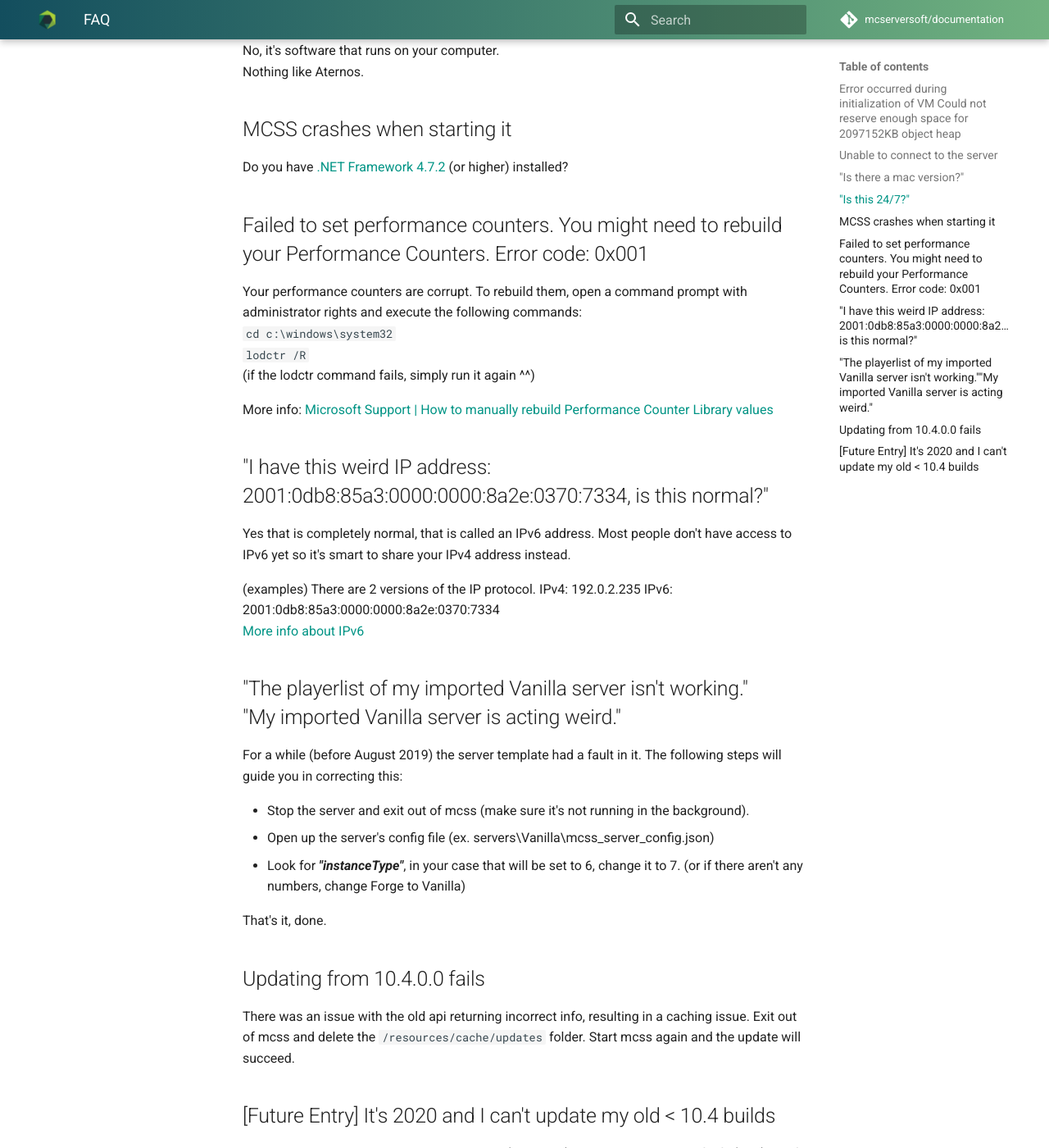
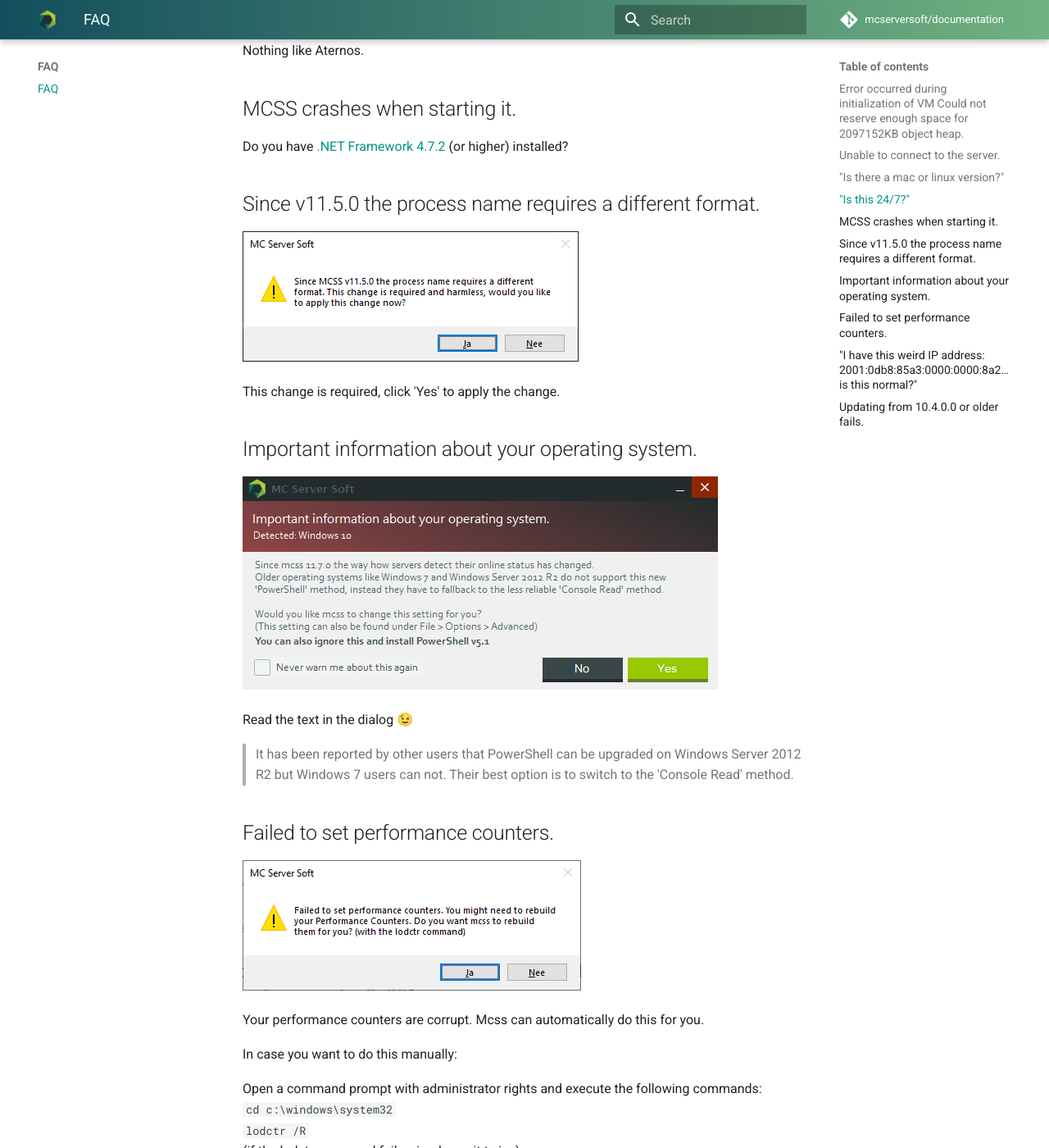
Before and after one commit to mcserversoft/documentation, an MkDocs documentation site: the page built from docs/faq.md, in a window 1280 px wide and 1400 px high, scrolled down 1245 px. Shown: the whole window at 82% size. Built offline with MkDocs 1.6.1 and Material for MkDocs 9.7.7, drawn with Linux system fonts in a browser that asks for light colours; comment, search, counter and statistics services are not loaded; some of the changed text lies outside the part shown.

Commit message:
Added faq

```diff
--- a/docs/faq.md
+++ b/docs/faq.md
@@ -2,19 +2,20 @@
 
 ---
 
-*   [Error occurred during initialization of VM Could not reserve enough space for 2097152KB object heap](#error-occurred-during-initialization-of-vm)
-*   [Unable to connect to the server](#unable-to-connect-to-the-server)
-*   [Is there a mac version?](#is-there-a-mac-version)
+*   [Error occurred during initialization of VM Could not reserve enough space for 2097152KB object heap.](#error-occurred-during-initialization-of-vm)
+*   [Unable to connect to the server.](#unable-to-connect-to-the-server)
+*   [Is there a mac or linux version?](#is-there-a-mac-version)
 *   [Is this 24/7?](#is-this-24-7)
-*   [MCSS crashes when starting it](#mcss-crashes-when-starting-it)
-*   [Failed to set performance counters. You might need to rebuild your Performance Counters. Error code: 0x001](#failed-to-set-performance-counters)
+*   [MCSS crashes when starting it.](#mcss-crashes-when-starting-it)
+*   [Since v11.5.0 the process name requires a different format.](#process-name-different-format)
+*   [Important information about your operating system.](#important-information-os)
+*   [Failed to set performance counters.](#failed-to-set-performance-counters)
 *   [I have this weird IP address: 2001:0db8:85a3:0000:0000:8a2e:0370:7334, is this normal?](#weird-ip-address)
-*   [Is the MCSSCommunicatorMod also available for older MC versions?](#mcsscommunicatormod-older-mc-versions)
-*   [The playerlist of my imported Vanilla server isn't working.](#the-playerlist-of-my-imported-vanilla-server-is-not-working)
-*   [Updating from 10.4.0.0 fails](#updating-from-10400-fails)
+*   [Updating from 10.4.0.0 or older fails.](#updating-from-10400-fails)
+
 
 <a name="error-occurred-during-initialization-of-vm"></a>
-##Error occurred during initialization of VM Could not reserve enough space for 2097152KB object heap
+## Error occurred during initialization of VM Could not reserve enough space for 2097152KB object heap.
 
 You are likely missing the 64bit version of Java. It's either not installed or needs reinstalling.
 Want to check if it's installed? Open a command prompt and type:
@@ -22,8 +23,9 @@
 
 If it gives you an error, you don't have it installed. You can download it [here](https://java.com/en/download/windows-64bit.jsp).
 
+
 <a name="unable-to-connect-to-the-server"></a>
-##Unable to connect to the server
+## Unable to connect to the server.
 
 As the server owner, try connecting with "localhost" (without the "").
 Works? Great! This means there is nothing wrong with the actual server.
@@ -31,64 +33,78 @@
 However if you want other people to be able to play on your server, you will need to port forward your ip.
 [See section on Port forwarding](../../gettingstarted/portforwarding).
 
+
 <a name="is-there-a-mac-version"></a>
-##"Is there a mac version?"
+## "Is there a mac or linux version?"
 
 No unfortunately there isn't a version for mac. Mcss is Windows only.<br>
 **Supported OSs**: Windows Server (2008R2 SP1/2012/2016), Windows 7, 8 and 10
 
+
 <a name="is-this-24-7"></a>
-##"Is this 24/7?"
+## "Is this 24/7?"
 
 No, it's software that runs on your computer.<br>
 Nothing like Aternos.
 
+
 <a name="mcss-crashes-when-starting-it"></a>
-##MCSS crashes when starting it
+## MCSS crashes when starting it.
 
 Do you have [.NET Framework 4.7.2](https://dotnet.microsoft.com/download/dotnet-framework/net472) (or higher) installed?
 
+
+<a name="process-name-different-format"></a>
+## Since v11.5.0 the process name requires a different format.
+
+![Screenshot of the process name requires different format dialog](assets/screenshots/dialog_regedit_process_name.png)
+
+This change is required, click 'Yes' to apply the change.
+
+
+<a name="important-information-os"></a>
+## Important information about your operating system.
+
+![Screenshot of outdated operating system dialog](assets/screenshots/dialog_outdated_os_powershell.png)
+
+Read the text in the dialog 😉
+
+> It has been reported by other users that PowerShell can be upgraded on Windows Server 2012 R2 but Windows 7 users can not. Their best option is to switch to the 'Console Read' method.
+
+
 <a name="failed-to-set-performance-counters"></a>
-##Failed to set performance counters. You might need to rebuild your Performance Counters. Error code: 0x001
+## Failed to set performance counters.
 
-Your performance counters are corrupt.
-To rebuild them, open a command prompt with administrator rights and execute the following commands:
+![Screenshot of failed to set performance counters dialog](assets/screenshots/dialog_performance_counters.png)
+
+Your performance counters are corrupt. Mcss can automatically do this for you.
+
+In case you want to do this manually:
+
+Open a command prompt with administrator rights and execute the following commands:
 <br>`cd c:\windows\system32`
 <br>`lodctr /R`
-<br>(if the lodctr command fails, simply run it again ^^)
+<br>(if the lodctr command fails, simply run it twice)
 
-More info: [Microsoft Support | How to manually rebuild Performance Counter Library values
+> More info: [Microsoft Support | How to manually rebuild Performance Counter Library values
 ](https://support.microsoft.com/en-us/help/300956/how-to-manually-rebuild-performance-counter-library-values)
 
+
 <a name="weird-ip-address"></a>
-##"I have this weird IP address: 2001:0db8:85a3:0000:0000:8a2e:0370:7334, is this normal?"
+## "I have this weird IP address: 2001:0db8:85a3:0000:0000:8a2e:0370:7334, is this normal?"
 
 Yes that is completely normal, that is called an IPv6 address. Most people don't have access to IPv6 yet so it's smart to share your IPv4 address instead.
 
-(examples) There are 2 versions of the IP protocol.
-IPv4: 192.0.2.235
-IPv6: 2001:0db8:85a3:0000:0000:8a2e:0370:7334
+There are 2 versions of the IP protocol.
+<br>IPv4: 192.0.2.235
+<br>IPv6: 2001:0db8:85a3:0000:0000:8a2e:0370:7334
 <br>[More info about IPv6](https://www.networkworld.com/article/3254575/what-is-ipv6-and-why-aren-t-we-there-yet.html)
 
-<a name="the-playerlist-of-my-imported-vanilla-server-is-not-working"></a>
-##"The playerlist of my imported Vanilla server isn't working."<br>"My imported Vanilla server is acting weird."
+> FUN FACT: IPv6 doesn't have port forwarding, there are no internal and external IPs. Every computer has it's own public IP.
 
-For a while (before August 2019) the server template had a fault in it. The following steps will guide you in correcting this:
-
-* Stop the server and exit out of mcss (make sure it's not running in the background).
-* Open up the server's config file (ex. servers\Vanilla\mcss_server_config.json)
-* Look for ***"instanceType"***, in your case that will be set to 6, change it to 7. (or if there aren't any numbers, change Forge to Vanilla)
-
-That's it, done.
 
 <a name="updating-from-10400-fails"></a>
-##Updating from 10.4.0.0 fails
-
-There was an issue with the old api returning incorrect info, resulting in a caching issue.
-Exit out of mcss and delete the `/resources/cache/updates` folder. Start mcss again and the update will succeed.
-
-
-##[Future Entry] It's 2020 and I can't update my old < 10.4 builds
+## Updating from 10.4.0.0 or older fails.
 
 Due to backend api changes version 10.4.0.0 (and older) was considered End of Life (EOL) as of January 1st 2020.
 Update from these old builds is no longer possible, they might even break.
--- a/mkdocs.yml
+++ b/mkdocs.yml
@@ -23,3 +23,5 @@
    - Port Forwarding: port-forwarding.md
  - Basics:
    - Update a server: update-server.md
+ - FAQ:
+   - faq.md
```
Also changed, not shown: docs/assets/screenshots/dialog_outdated_os_powershell.png (added), docs/assets/screenshots/dialog_performance_counters.png (added), docs/assets/screenshots/dialog_regedit_process_name.png (added).
